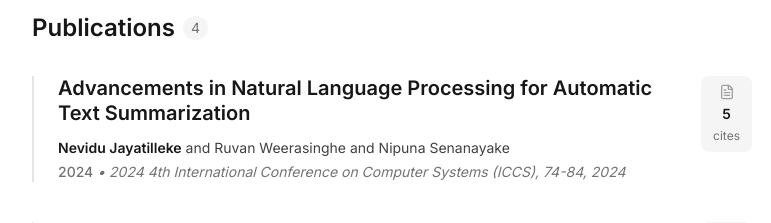
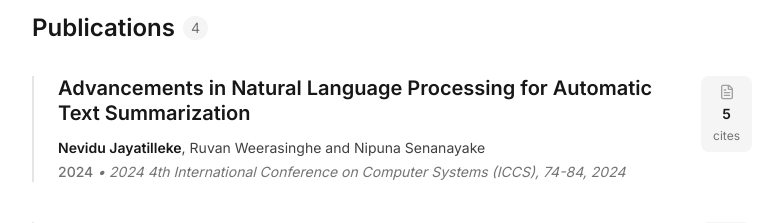
Before and after one commit to NeviduJ/Nevidu-Jayatilleke, a Next.js app: page / in a window 1280 px wide. Shown: the part 880-1103 px from the top of the page, without its empty margins (248-1019 px from the left). Built offline with nearby package versions, Linux system fonts and the light colour scheme; no server answers.

Commit message:
Update author formatting to use commas and change projects to sort by views

```diff
--- a/src/app/page.tsx
+++ b/src/app/page.tsx
@@ -160,7 +160,9 @@ export default async function Home() {
                             ) : (
                               author
                             )}
-                            {i < arr.length - 1 ? " and " : ""}
+                            {i < arr.length - 1 && (
+                              i === arr.length - 2 ? " and " : ", "
+                            )}
                           </span>
                         ))}
                       </div>
--- a/src/lib/github.ts
+++ b/src/lib/github.ts
@@ -18,7 +18,7 @@ export async function getTopRepos(username: string) {
         const repos = await response.json();
         return repos
             .filter((repo: any) => !repo.fork && !repo.private)
-            .sort((a: any, b: any) => b.stargazers_count - a.stargazers_count)
+            .sort((a: any, b: any) => b.watchers_count - a.watchers_count)
             .slice(0, 6);
     } catch (error) {
         console.error('Error fetching GitHub repos:', error);
```
